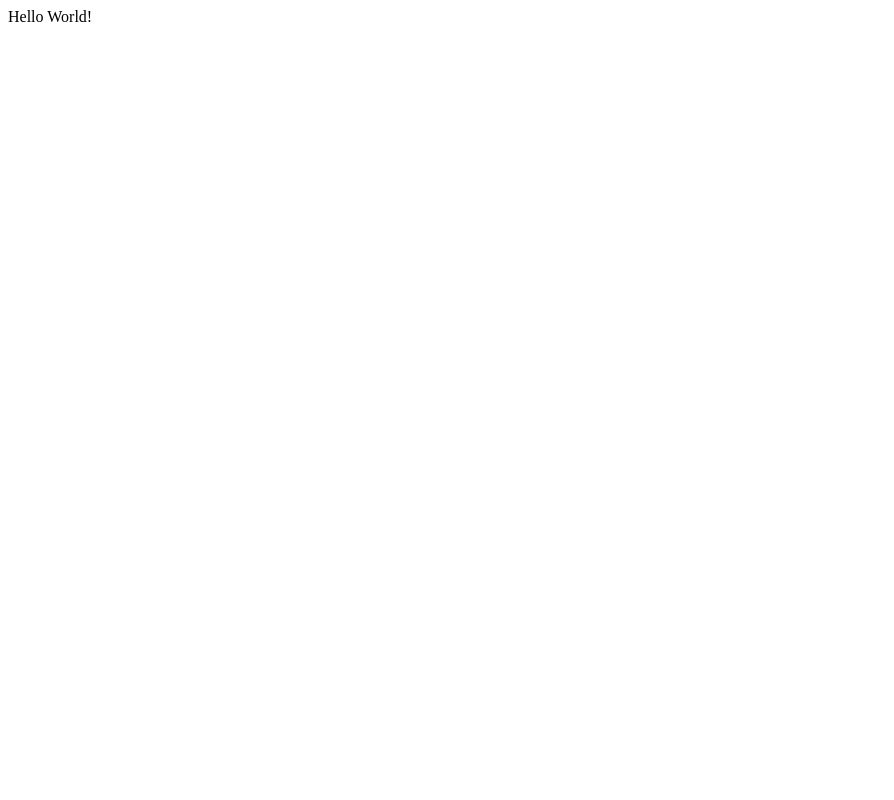
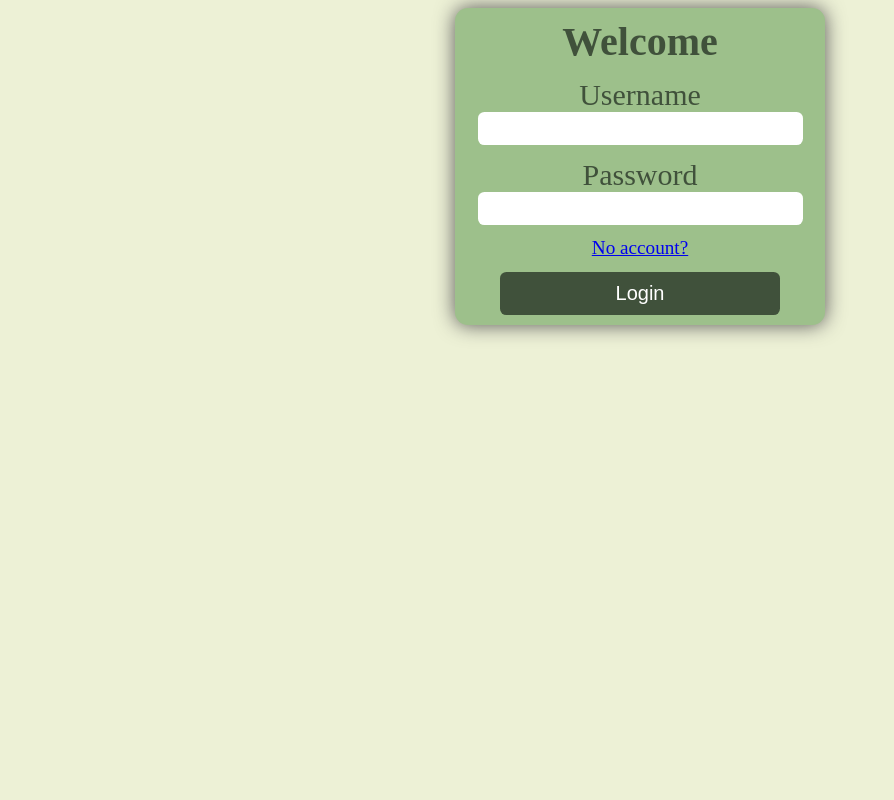
Before and after one commit to francescoryu/Task-Planer, a Flask app: page / in a window 1280 px wide. Before the commit the part shown is almost empty. Shown: the whole page, without its empty margins (0-894 px from the left). Run offline with Flask 3, Linux system fonts and the light colour scheme.

Commit message:
somjnhjkljhkj

```diff
--- a/app.py
+++ b/app.py
@@ -1,11 +1,11 @@
-from flask import Flask
+from flask import Flask, render_template, request
 
 app = Flask(__name__)
 
 
 @app.route('/')
-def hello_world():  # put application's code here
-    return 'Hello World!'
+def redirect_index():  # put application's code here
+    return render_template('index.html')
 
 
 if __name__ == '__main__':
--- a/static/style.css
+++ b/static/style.css
@@ -0,0 +1,74 @@
+/*
+EDF1D6
+9DC08B
+609966
+40513B
+ */
+
+body {
+    background-color: #EDF1D6;
+    text-align: center;
+    color: #40513B;
+    transition: all 0.3s;
+}
+
+form {
+    width: 350px;
+    margin: 0 auto;
+    padding: 10px;
+    background-color: #9DC08B;
+    border-radius: 1vw;
+    box-shadow: 0px 0px 20px #555;
+    display: flex;
+    flex-direction: column;
+    justify-content: center;
+    align-items: center;
+}
+
+h1 {
+    font-size: 40px;
+    margin: 0;
+}
+
+label {
+    font-size: 30px;
+    margin: 1vw 0 0 0;
+}
+
+a {
+    margin-top: 1vw;
+    font-size: 1.5vw;
+}
+
+input[type="text"] {
+    font-size: 20px;
+    width: 90%;
+    padding: 5px;
+    border: transparent;
+    border-radius: 0.5vw;
+    outline: none;
+    transition: all 0.3s;
+}
+
+input[type="text"]:focus {
+    border-radius: 0;
+    scale: 1.1;
+}
+
+input[type="submit"] {
+    margin-top: 1vw;
+    font-size: 20px;
+    background-color: #40513B;
+    width: 80%;
+    padding: 10px;
+    border: transparent;
+    border-radius: 0.5vw;
+    color: white;
+    transition: all 0.3s;
+}
+
+input[type="submit"]:hover {
+    scale: 1.1;
+    cursor: pointer;
+    box-shadow: 0px 0px 20px #555;
+}
--- a/templates/index.html
+++ b/templates/index.html
@@ -3,8 +3,17 @@
 <head>
     <meta charset="UTF-8">
     <title>Title</title>
+    <link rel="stylesheet" href="../static/style.css">
 </head>
 <body>
-
+<form action="/verify-login" method="POST">
+    <h1>Welcome</h1>
+    <label for="username">Username</label>
+    <input type="text">
+    <label for="password">Password</label>
+    <input type="text">
+    <a href="/register">No account?</a>
+    <input type="submit" value="Login">
+</form>
 </body>
 </html>
```
